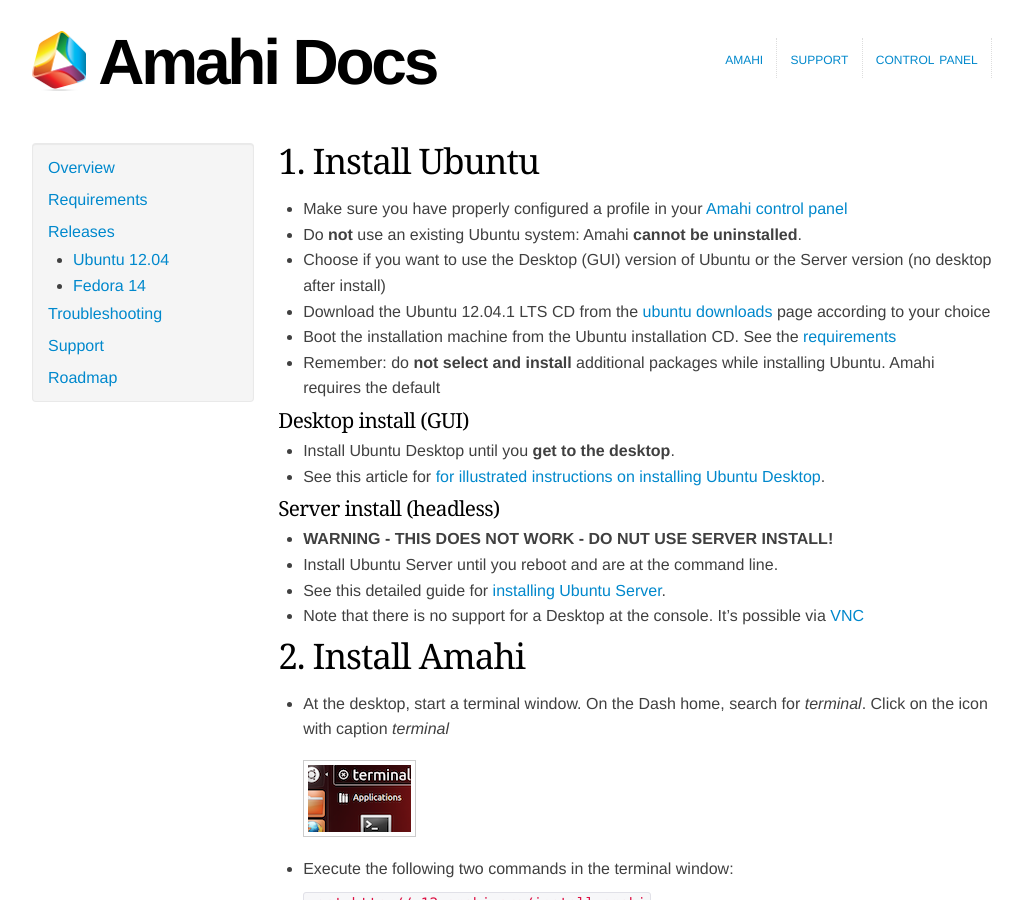
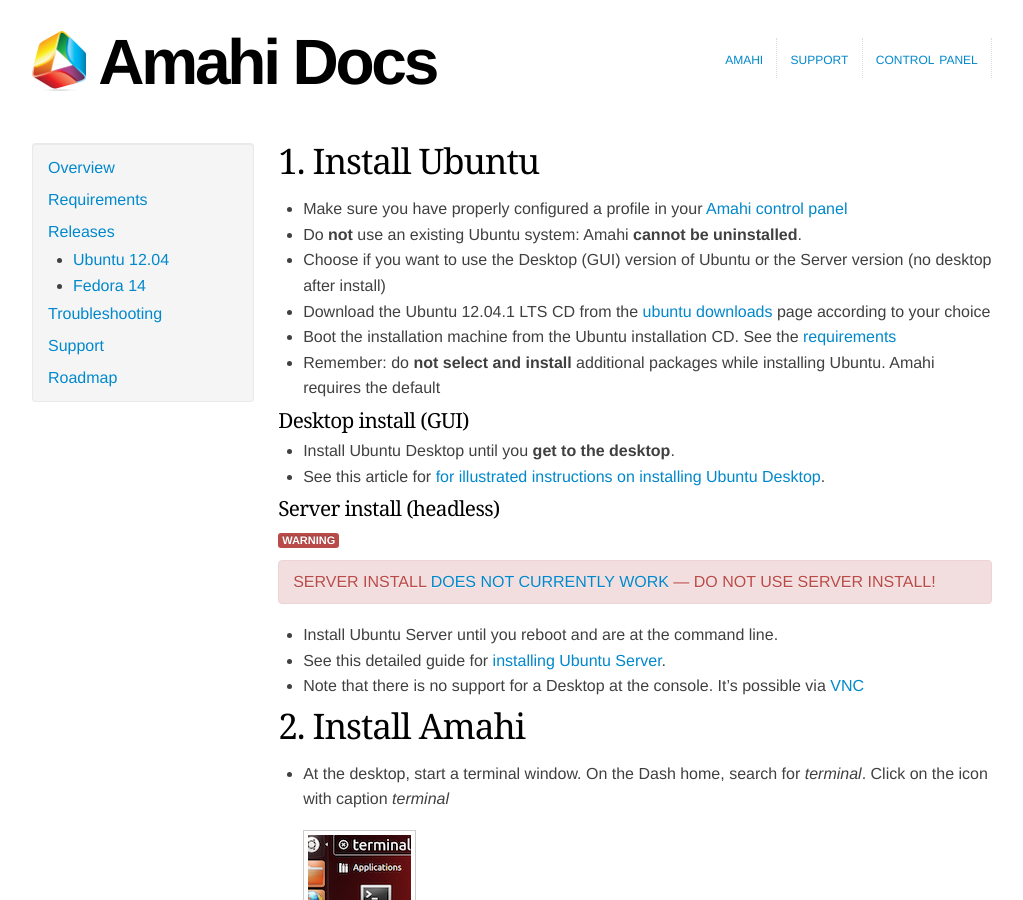
Before and after one commit to amahi/docs, a Jekyll site: the page built from ubuntu-12.md, in a window 1280 px wide and 900 px high. Shown: the whole window, without its empty margins (128-1151 px from the left). Built offline with Jekyll 4.4.1, drawn with Linux system fonts in a browser that asks for light colours; nearby versions of some CDN libraries.

Commit message:
make the warning way more prominent. correct typo (thanks BF, that was nuts!)

```diff
--- a/ubuntu-12.md
+++ b/ubuntu-12.md
@@ -15,7 +15,11 @@ title: Install Amahi on Ubuntu 12.04.1 LTS
 * See this article for <a href="http://netgator.blogspot.com/2012/04/ubuntu-1204-installation-process-slide.html" target="_blank">for illustrated instructions on installing Ubuntu Desktop</a>.
 
 ### Server install (headless)
-* **WARNING - THIS DOES NOT WORK - DO NUT USE SERVER INSTALL!**
+<span class="label label-important">WARNING</span>
+<div class="alert alert-error">
+SERVER INSTALL <a href="http://bugs.amahi.org/issues/1015">DOES NOT CURRENTLY WORK</a> &mdash; DO NOT USE SERVER INSTALL!
+</div>
+
 * Install Ubuntu Server until you reboot and are at the command line.
 * See this detailed guide for <a href="http://ubuntuserverguide.com/2012/05/how-to-install-ubuntu-server-12-04-lts-precise-pangolin-included-screenshot.html" target="_blank">installing Ubuntu Server</a>.
 * Note that there is no support for a Desktop at the console. It's possible via [VNC](http://www.amahi.org/apps/vnc)
```
